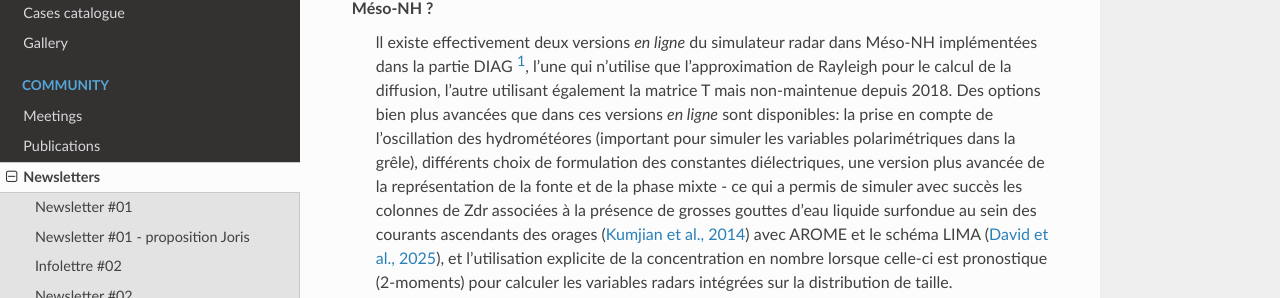
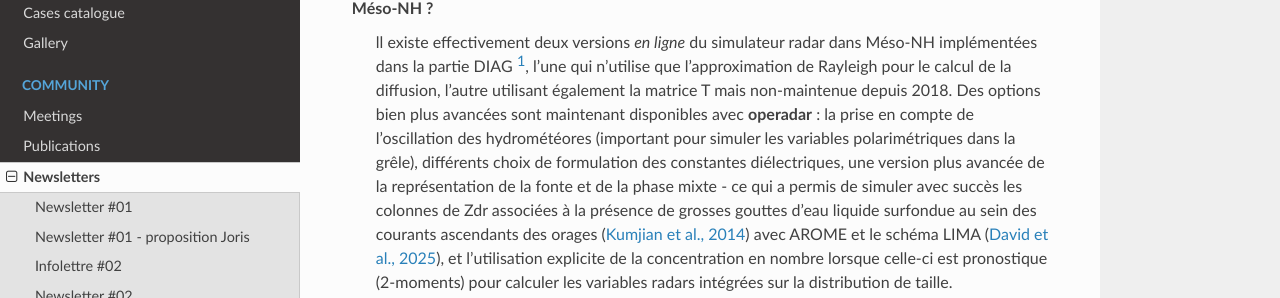
Before and after one commit to JorisPianezze/mesonh_beta_test_guide, a Sphinx documentation site: the page built from docs/source/community/newsletters/newsletter_CA.rst, in a window 1280 px wide and 900 px high, scrolled down 576 px. Shown: the part 201-499 px from the top of the window. Built offline with Sphinx 7.4.7 and the Read the Docs theme 3.1.0, drawn with Linux system fonts in a browser that asks for light colours; pages that are not in the unit, such as notebooks, are missing from menus.

Commit message:
Update newsletter_CA.rst

```diff
--- a/docs/source/community/newsletters/newsletter_CA.rst
+++ b/docs/source/community/newsletters/newsletter_CA.rst
@@ -15,7 +15,7 @@
   Ce code, appelé **operadar** (`Augros et al., 2016 <https://doi.org/10.1002/qj.2572>`_, `David et al. 2025 <https://doi.org/10.5194/egusphere-2025-685>`_) prend les variables du modèle en entrée (rapports de mélange et éventuellement concentrations en nombre des hydrométéores, température, altitude, pression) et calcule en chaque point de grille du modèle les variables radar (réflectivité Zh, réflectivité différentielle Zdr, phase différentielle spécifique Kdp, coefficient de corrélation ρhv) à partir de la lecture de tables de coefficients de rétrodiffusion calculées en bande S, C, X (en cours de préparation : Ka, W). La méthode de diffusion utilisée est la méthode de la matrice T (`Waterman, 1965 <https://doi.org/10.1109/PROC.1965.4058>`_) qui représente les hydrométéores comme des sphéroïdes aplatis. Cet outil écrit en Python est conçu pour fonctionner *hors ligne*. Il est indépendant du code Méso-NH, et peut aussi bien être utilisé avec des sorties AROME par exemple. Les améliorations apportées pour l'utilisation avec un modèle bénéficient à tous les autres. Le maintien et l'évolution collaborative du code sont facilités par le `dépôt git d'operadar <https://github.com/UMR-CNRM/operadar>`_.
 
 Pourquoi vaut-il mieux utiliser cet outil que l'autre simulateur radar inclus dans les diagnostics de Méso-NH ?
-  ll existe effectivement deux versions *en ligne* du simulateur radar dans Méso-NH implémentées dans la partie DIAG [#oponline]_, l'une qui n'utilise que l'approximation de Rayleigh pour le calcul de la diffusion, l'autre utilisant également la matrice T mais non-maintenue depuis 2018. Des options bien plus avancées que dans ces versions *en ligne* sont disponibles: la prise en compte de l’oscillation des hydrométéores (important pour simuler les variables polarimétriques dans la grêle), différents choix de formulation des constantes diélectriques, une version plus avancée de la représentation de la fonte et de la phase mixte - ce qui a permis de simuler avec succès les colonnes de Zdr associées à la présence de grosses gouttes d’eau liquide surfondue au sein des courants ascendants des orages (`Kumjian et al., 2014 <https://doi.org/10.1175/JAMC-D-13-0354.1>`_) avec AROME et le schéma LIMA (`David et al., 2025 <https://doi.org/10.5194/egusphere-2025-685>`_), et l'utilisation explicite de la concentration en nombre lorsque celle-ci est pronostique (2-moments) pour calculer les variables radars intégrées sur la distribution de taille.
+  ll existe effectivement deux versions *en ligne* du simulateur radar dans Méso-NH implémentées dans la partie DIAG [#oponline]_, l'une qui n'utilise que l'approximation de Rayleigh pour le calcul de la diffusion, l'autre utilisant également la matrice T mais non-maintenue depuis 2018. Des options bien plus avancées sont maintenant disponibles avec **operadar** : la prise en compte de l’oscillation des hydrométéores (important pour simuler les variables polarimétriques dans la grêle), différents choix de formulation des constantes diélectriques, une version plus avancée de la représentation de la fonte et de la phase mixte - ce qui a permis de simuler avec succès les colonnes de Zdr associées à la présence de grosses gouttes d’eau liquide surfondue au sein des courants ascendants des orages (`Kumjian et al., 2014 <https://doi.org/10.1175/JAMC-D-13-0354.1>`_) avec AROME et le schéma LIMA (`David et al., 2025 <https://doi.org/10.5194/egusphere-2025-685>`_), et l'utilisation explicite de la concentration en nombre lorsque celle-ci est pronostique (2-moments) pour calculer les variables radars intégrées sur la distribution de taille.
 
   Les comparaisons entre simulations et observations montrent une très bonne représentation des variables Zh, Zdr et Kdp dans la pluie avec le schéma microphysique LIMA (`David et al., 2025 <https://doi.org/10.5194/egusphere-2025-685>`_) sur plus de 30 cas d’orage simulés avec AROME. La Figure 1 ci-dessous illustre la très bonne capacité du schéma microphysique LIMA couplé à AROME à reproduire des réflectivités simulées dans les cœurs convectifs (en vert) si on ne considère pas la grêle dans les observations (courbe grise). Au contraire, avec le schéma microphysique ICE3 (courbe orange), les réflectivités maximales sont largement sous-estimées.
 
```
